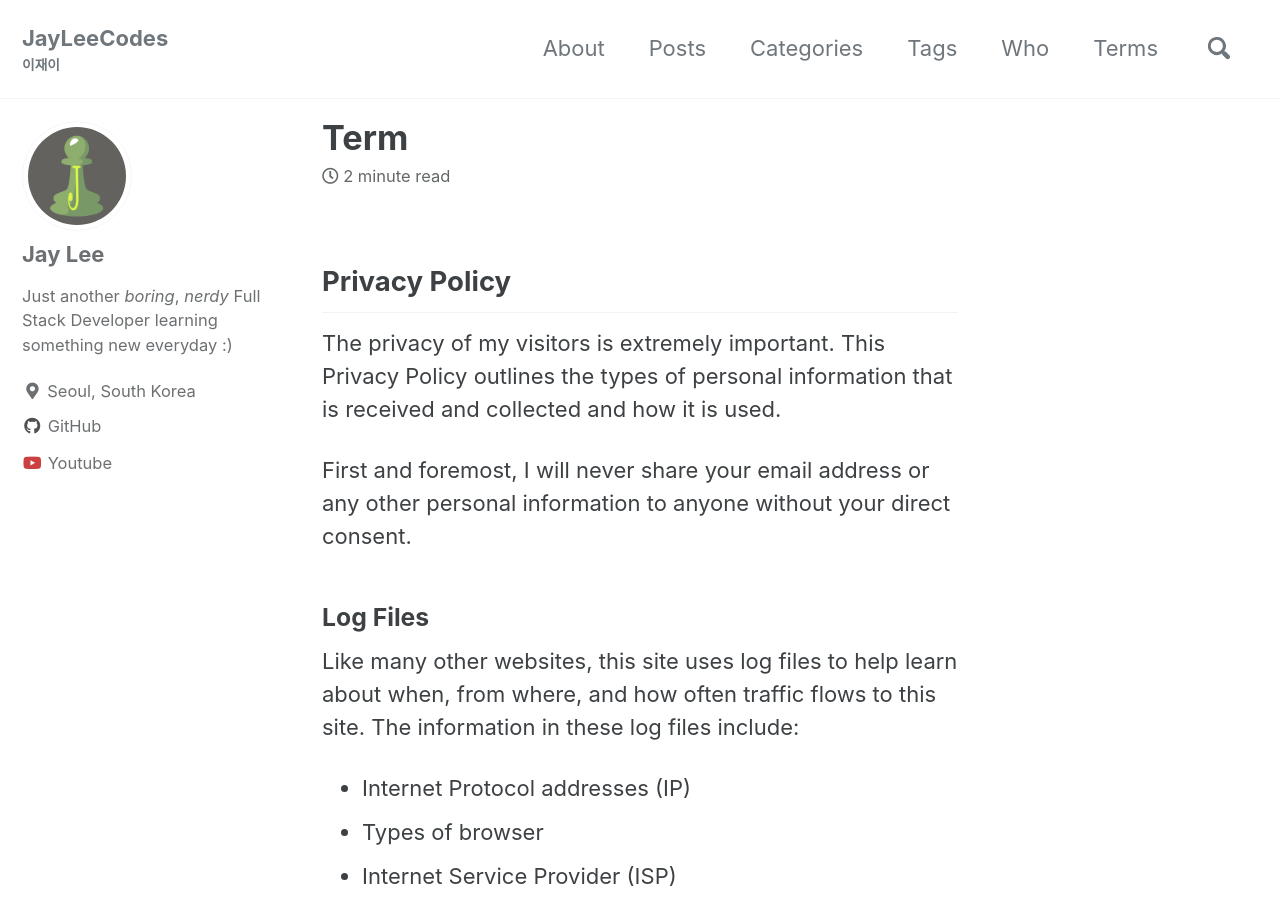
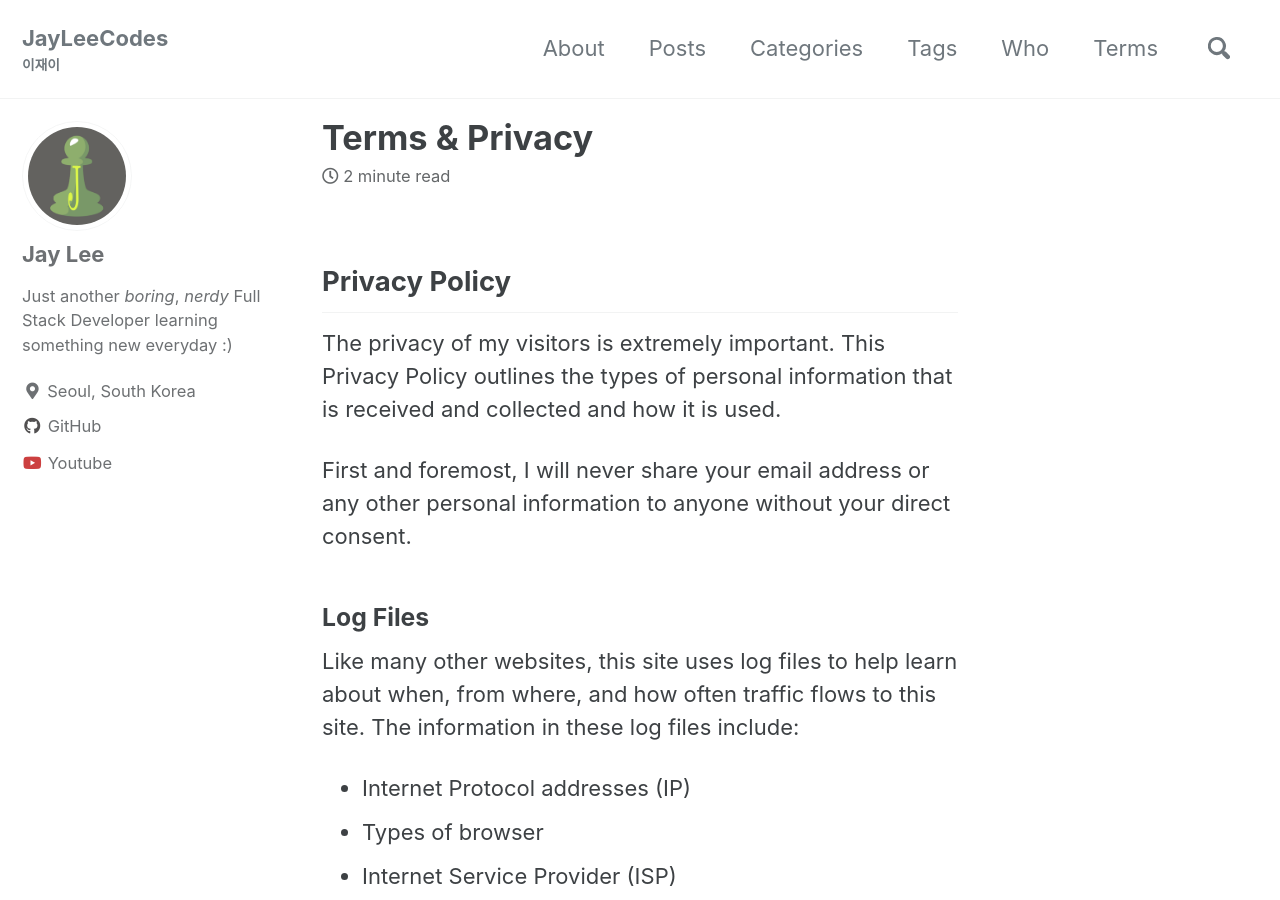
Before and after one commit to jinlee487/jinlee487.github.io, a Jekyll site: the page built from _posts/2021-05-09-term.md, in a window 1280 px wide and 900 px high. Built offline with Jekyll 4.4.1, drawn with Linux system fonts in a browser that asks for light colours; cached includes are drawn as plain includes; comment, search, counter and statistics services are not loaded.

Commit message:
update Terms & Privacy

```diff
--- a/_posts/2021-05-09-term.md
+++ b/_posts/2021-05-09-term.md
@@ -1,5 +1,5 @@
 ---
-title: "Term"
+title: "Terms & Privacy"
 excerpt: "Terms & Privacy"
 
 categories:
```
